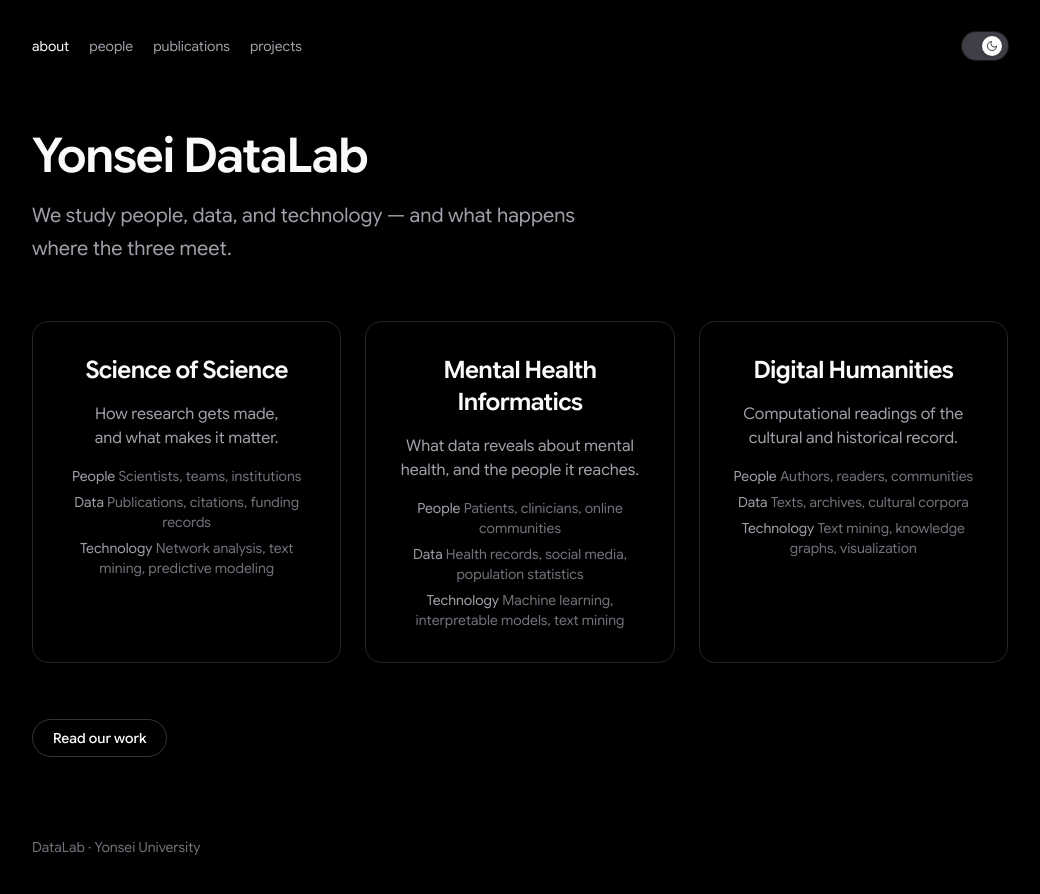
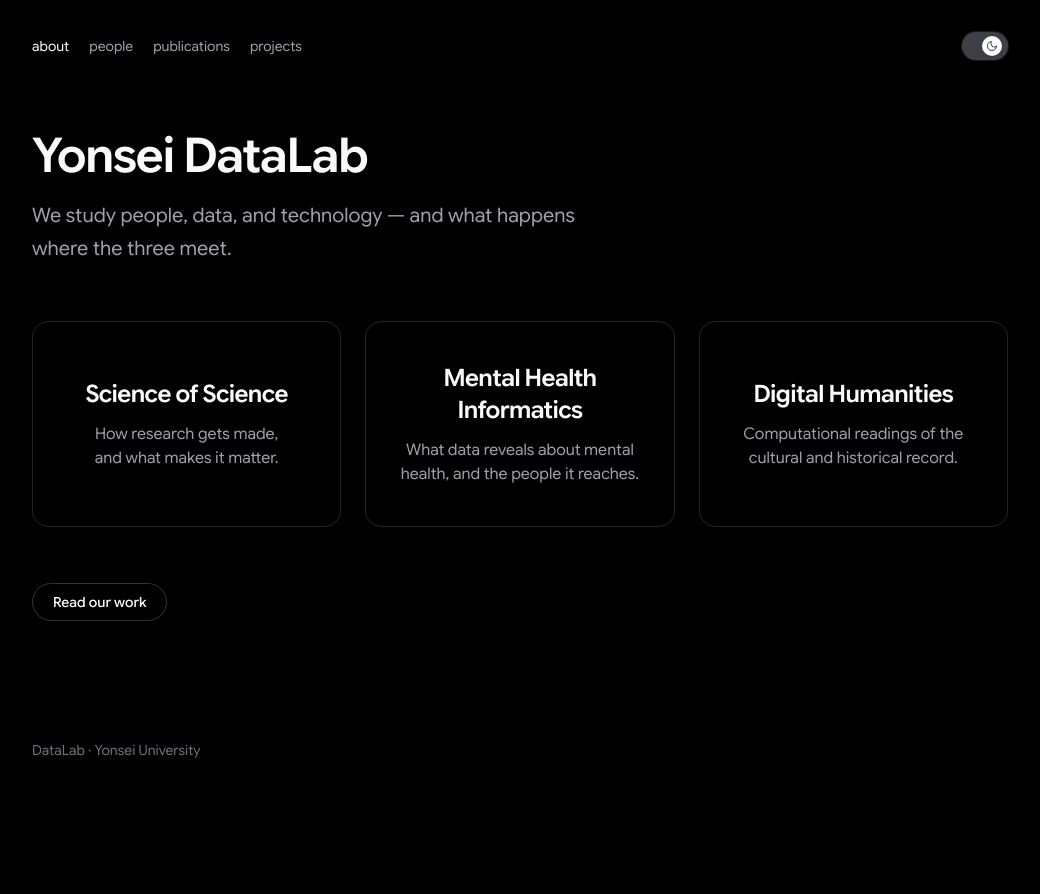
Before and after one commit to infosci/datalab-next, a Next.js app: page / in a window 1280 px wide. Shown: the top 894 px of the page, without its empty margins (120-1160 px from the left). After the commit the page ends 800 px from the top, so only its background shows below. Built offline with nearby package versions, Linux system fonts and the light colour scheme.

Commit message:
Simplify the area cards to name and one line, equal height
The people/data/technology breakdown made each card read as a spec
sheet. h-full on the cards plus the grid's default stretch keeps all
three the same height however the blurbs wrap.

```diff
--- a/app/page.tsx
+++ b/app/page.tsx
@@ -1,43 +1,22 @@
 import Link from "next/link";
 
 // The three areas as cards, matching ddun.ai's gate: rounded-2xl, a hairline
-// border, centered copy, and a copy block that grows so every card's footer
-// sits on one line regardless of how the text wraps.
-//
-// Each is described through people / data / technology — the iSchool triad —
-// so the three areas read as one framing applied to three domains rather than
-// three unrelated blurbs.
+// border, centered copy. Name and one line each — the people/data/technology
+// breakdown that lived here made the cards read as spec sheets.
 const AREAS = [
   {
     title: "Science of Science",
-    tagline: "How research gets made, and what makes it matter.",
-    people: "Scientists, teams, institutions",
-    data: "Publications, citations, funding records",
-    technology: "Network analysis, text mining, predictive modeling",
+    blurb: "How research gets made, and what makes it matter.",
   },
   {
     title: "Mental Health Informatics",
-    tagline: "What data reveals about mental health, and the people it reaches.",
-    people: "Patients, clinicians, online communities",
-    data: "Health records, social media, population statistics",
-    technology: "Machine learning, interpretable models, text mining",
+    blurb: "What data reveals about mental health, and the people it reaches.",
   },
   {
     title: "Digital Humanities",
-    tagline: "Computational readings of the cultural and historical record.",
-    people: "Authors, readers, communities",
-    data: "Texts, archives, cultural corpora",
-    technology: "Text mining, knowledge graphs, visualization",
+    blurb: "Computational readings of the cultural and historical record.",
   },
 ];
-
-function Facet({ label, value }: { label: string; value: string }) {
-  return (
-    <p className="mt-1.5 text-sm text-zinc-400 dark:text-zinc-500">
-      <span className="text-zinc-500 dark:text-zinc-400">{label}</span> {value}
-    </p>
-  );
-}
 
 export default function Home() {
   return (
@@ -51,25 +30,21 @@
         meet.
       </p>
 
+      {/* items-stretch (the grid default) plus h-full on each card makes all
+          three share the tallest card's height, so the row stays even however
+          the blurbs wrap. */}
       <div className="mt-14 grid w-full gap-6 sm:grid-cols-3">
         {AREAS.map((area) => (
           <section
             key={area.title}
-            className="flex flex-1 flex-col items-center gap-4 rounded-2xl border border-black/[.08] px-6 py-8 text-center dark:border-white/[.145]"
+            className="flex h-full flex-col items-center justify-center gap-3 rounded-2xl border border-black/[.08] px-6 py-10 text-center dark:border-white/[.145]"
           >
             <h2 className="text-2xl font-semibold tracking-tight text-black dark:text-zinc-50">
               {area.title}
             </h2>
-            <div className="max-w-sm grow">
-              <p className="text-base text-balance text-zinc-600 dark:text-zinc-400">
-                {area.tagline}
-              </p>
-              <div className="mt-4">
-                <Facet label="People" value={area.people} />
-                <Facet label="Data" value={area.data} />
-                <Facet label="Technology" value={area.technology} />
-              </div>
-            </div>
+            <p className="max-w-xs text-base text-balance text-zinc-600 dark:text-zinc-400">
+              {area.blurb}
+            </p>
           </section>
         ))}
       </div>
```
